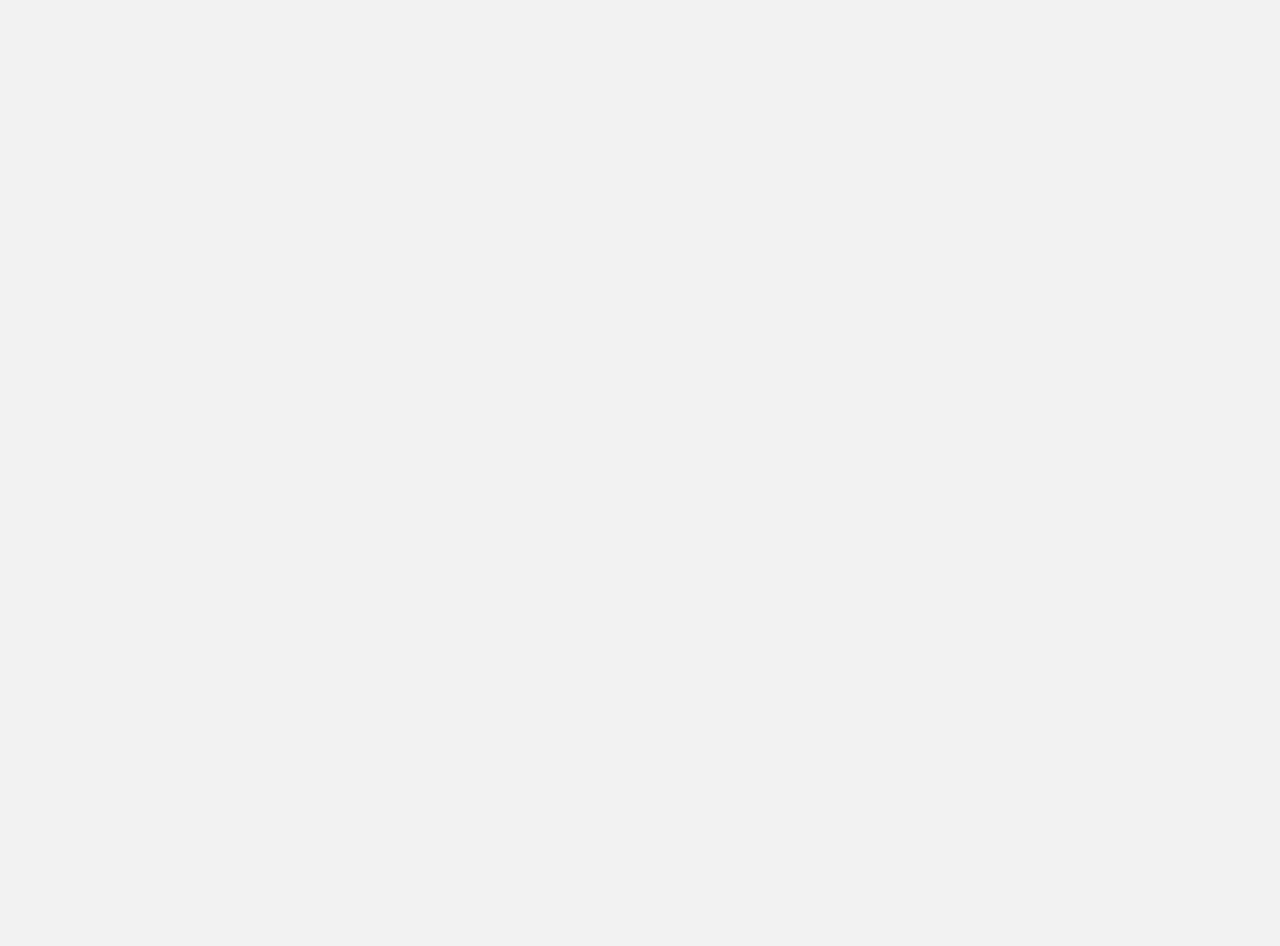
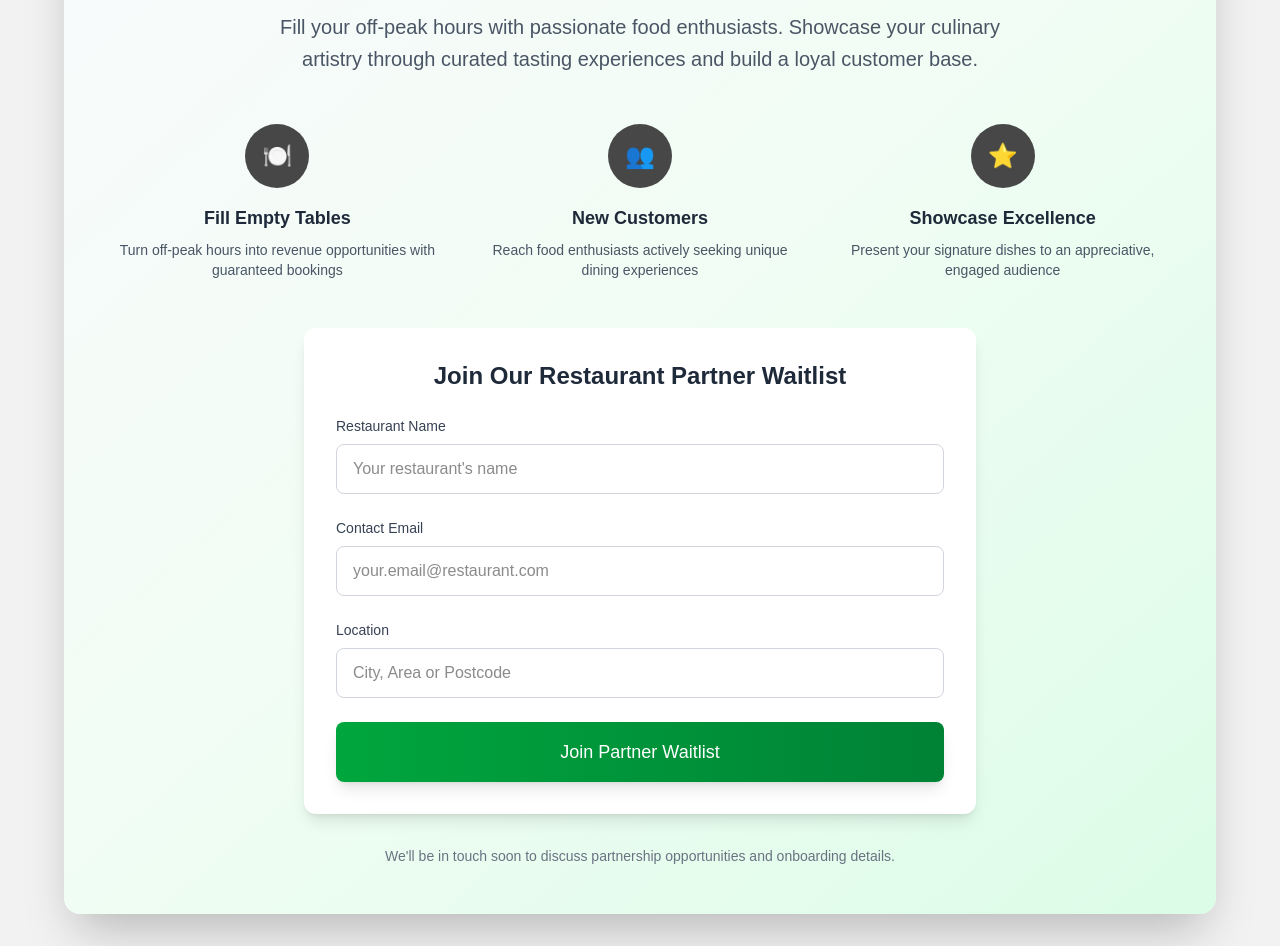
Before and after one commit to devjoe1991/tastie.club, a Next.js app: page / in a window 1280 px wide. Shown: the part 1560-2506 px from the top of the page. Before the commit the page ends 1403 px from the top, so only its background shows below. Built offline with nearby package versions, Linux system fonts and the light colour scheme.

Commit message:
feat: Add RestaurantSection component to Home page
This commit enhances the Home page by including the RestaurantSection component, enriching the user experience with additional content.

```diff
--- /dev/null
+++ b/app/components/RestaurantSection.tsx
@@ -0,0 +1,147 @@
+'use client';
+
+import { useState } from 'react';
+
+export default function RestaurantSection() {
+  const [formData, setFormData] = useState({
+    restaurantName: '',
+    contactEmail: '',
+    location: ''
+  });
+
+  const handleInputChange = (e: React.ChangeEvent<HTMLInputElement>) => {
+    const { name, value } = e.target;
+    setFormData(prev => ({
+      ...prev,
+      [name]: value
+    }));
+  };
+
+  const handleSubmit = (e: React.FormEvent) => {
+    e.preventDefault();
+    // TODO: Integrate with Supabase to store restaurant waitlist data
+    console.log('Restaurant waitlist submission:', formData);
+    // Reset form after submission
+    setFormData({ restaurantName: '', contactEmail: '', location: '' });
+  };
+
+  return (
+    <div className="bg-[#F2F2F2] flex items-center justify-center p-8 pt-16">
+      {/* Main Container with rounded corners */}
+      <div className="relative w-full max-w-6xl">
+        {/* Content Container with rounded corners */}
+        <div className="relative bg-gradient-to-br from-gray-50 via-green-50 to-green-100 rounded-2xl overflow-hidden shadow-2xl p-12">
+
+          {/* Header Section */}
+          <div className="text-center mb-12">
+            <h2 className="text-4xl font-bold text-gray-800 mb-4">
+              Partner with tastie.club
+            </h2>
+            <p className="text-xl text-gray-600 max-w-3xl mx-auto leading-relaxed">
+              Fill your off-peak hours with passionate food enthusiasts. Showcase your culinary artistry
+              through curated tasting experiences and build a loyal customer base.
+            </p>
+          </div>
+
+          {/* Benefits Grid */}
+          <div className="grid md:grid-cols-3 gap-8 mb-12">
+            <div className="text-center">
+              <div className="w-16 h-16 bg-[#474747] rounded-full flex items-center justify-center mx-auto mb-4">
+                <span className="text-white text-2xl">🍽️</span>
+              </div>
+              <h3 className="text-lg font-semibold text-gray-800 mb-2">Fill Empty Tables</h3>
+              <p className="text-gray-600 text-sm">Turn off-peak hours into revenue opportunities with guaranteed bookings</p>
+            </div>
+            <div className="text-center">
+              <div className="w-16 h-16 bg-[#474747] rounded-full flex items-center justify-center mx-auto mb-4">
+                <span className="text-white text-2xl">👥</span>
+              </div>
+              <h3 className="text-lg font-semibold text-gray-800 mb-2">New Customers</h3>
+              <p className="text-gray-600 text-sm">Reach food enthusiasts actively seeking unique dining experiences</p>
+            </div>
+            <div className="text-center">
+              <div className="w-16 h-16 bg-[#474747] rounded-full flex items-center justify-center mx-auto mb-4">
+                <span className="text-white text-2xl">⭐</span>
+              </div>
+              <h3 className="text-lg font-semibold text-gray-800 mb-2">Showcase Excellence</h3>
+              <p className="text-gray-600 text-sm">Present your signature dishes to an appreciative, engaged audience</p>
+            </div>
+          </div>
+
+          {/* Waitlist Form */}
+          <div className="max-w-2xl mx-auto">
+            <div className="bg-white rounded-xl shadow-lg p-8">
+              <h3 className="text-2xl font-semibold text-gray-800 text-center mb-6">
+                Join Our Restaurant Partner Waitlist
+              </h3>
+
+              <form onSubmit={handleSubmit} className="space-y-6">
+                <div>
+                  <label htmlFor="restaurantName" className="block text-sm font-medium text-gray-700 mb-2">
+                    Restaurant Name
+                  </label>
+                  <input
+                    type="text"
+                    id="restaurantName"
+                    name="restaurantName"
+                    value={formData.restaurantName}
+                    onChange={handleInputChange}
+                    placeholder="Your restaurant's name"
+                    className="w-full px-4 py-3 border border-gray-300 rounded-lg focus:ring-2 focus:ring-green-500 focus:border-transparent outline-none transition-all duration-200"
+                    required
+                  />
+                </div>
+
+                <div>
+                  <label htmlFor="contactEmail" className="block text-sm font-medium text-gray-700 mb-2">
+                    Contact Email
+                  </label>
+                  <input
+                    type="email"
+                    id="contactEmail"
+                    name="contactEmail"
+                    value={formData.contactEmail}
+                    onChange={handleInputChange}
+                    placeholder="your.email@restaurant.com"
+                    className="w-full px-4 py-3 border border-gray-300 rounded-lg focus:ring-2 focus:ring-green-500 focus:border-transparent outline-none transition-all duration-200"
+                    required
+                  />
+                </div>
+
+                <div>
+                  <label htmlFor="location" className="block text-sm font-medium text-gray-700 mb-2">
+                    Location
+                  </label>
+                  <input
+                    type="text"
+                    id="location"
+                    name="location"
+                    value={formData.location}
+                    onChange={handleInputChange}
+                    placeholder="City, Area or Postcode"
+                    className="w-full px-4 py-3 border border-gray-300 rounded-lg focus:ring-2 focus:ring-green-500 focus:border-transparent outline-none transition-all duration-200"
+                    required
+                  />
+                </div>
+
+                <button
+                  type="submit"
+                  className="w-full bg-gradient-to-r from-green-600 to-green-700 text-white py-4 rounded-lg font-medium hover:from-green-700 hover:to-green-800 transition-all duration-200 text-lg shadow-lg"
+                >
+                  Join Partner Waitlist
+                </button>
+              </form>
+            </div>
+          </div>
+
+          {/* Footer Text */}
+          <div className="text-center mt-8">
+            <p className="text-gray-500 text-sm">
+              We'll be in touch soon to discuss partnership opportunities and onboarding details.
+            </p>
+          </div>
+        </div>
+      </div>
+    </div>
+  );
+}
--- a/app/page.tsx
+++ b/app/page.tsx
@@ -1,6 +1,7 @@
 import HeroSection from './components/HeroSection';
 import Header from './components/Header';
 import HowItWorksSection from './components/HowItWorksSection';
+import RestaurantSection from './components/RestaurantSection';
 
 export default function Home() {
   return (
@@ -8,6 +9,7 @@ export default function Home() {
       <Header />
       <HeroSection />
       <HowItWorksSection />
+      <RestaurantSection />
     </main>
   );
 }
```
